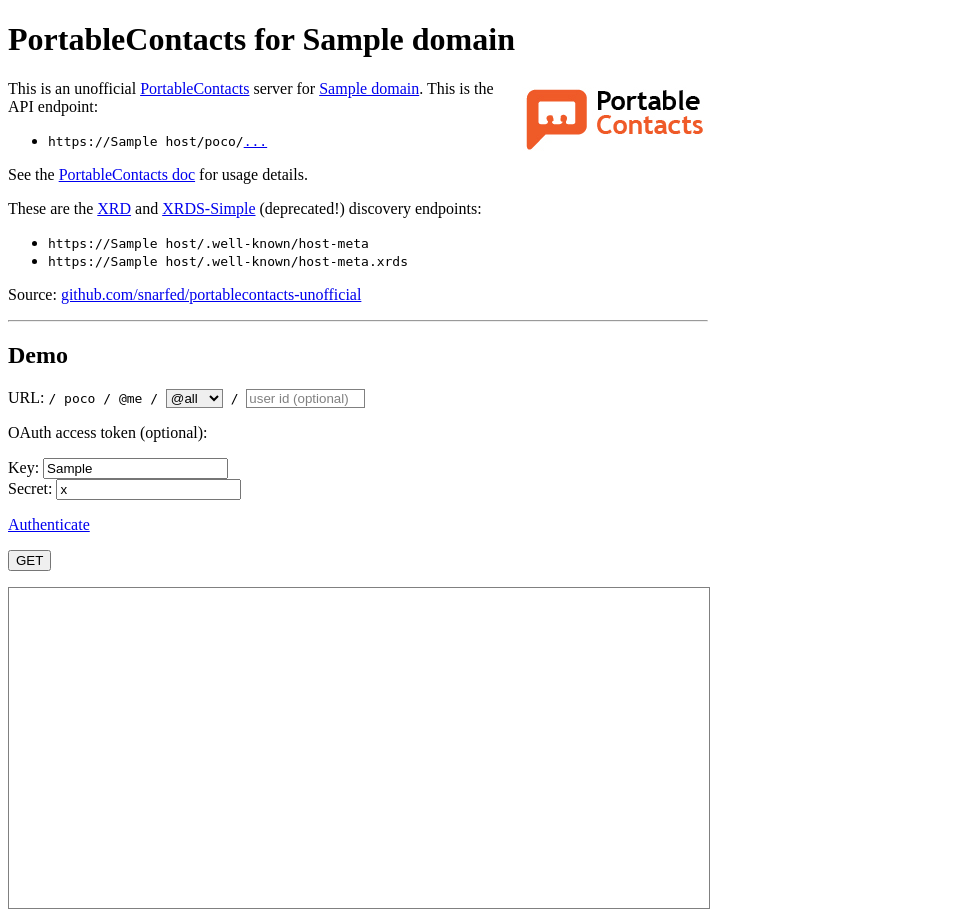
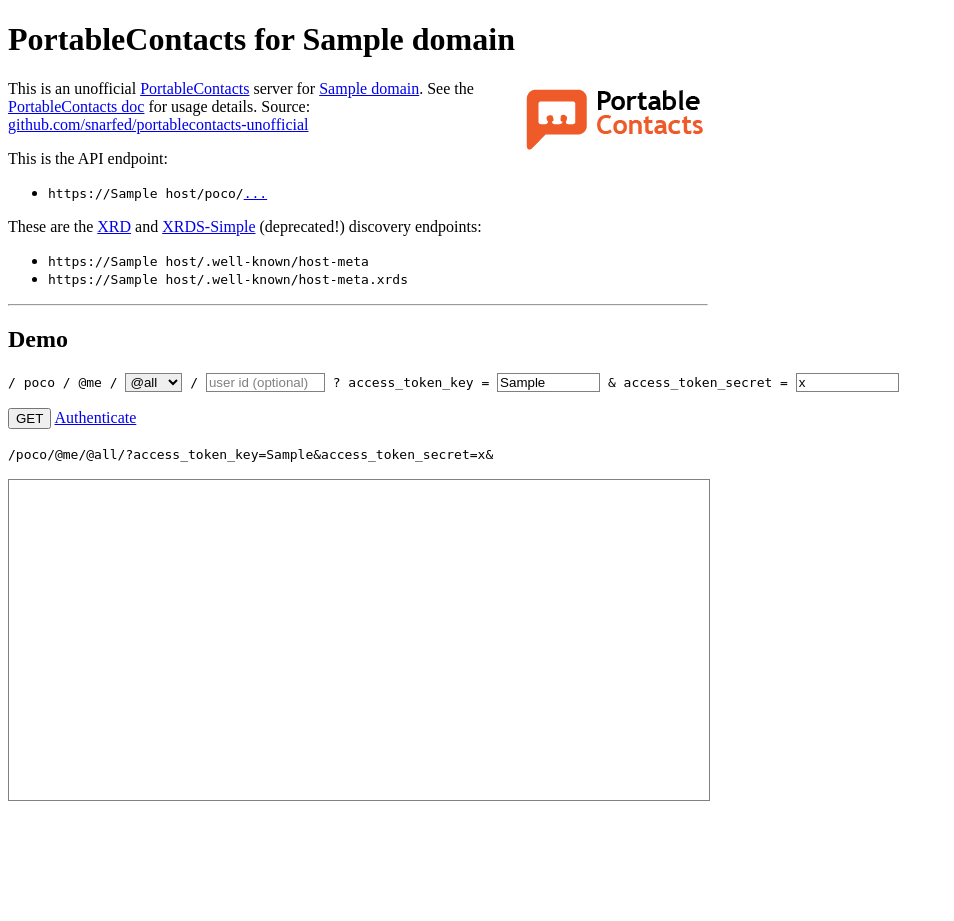
Before and after one commit to snarfed/portablecontacts-unofficial, a Python web app: template templates/twitter_index.html in a window 1280 px wide. Shown: the whole page, without its empty margins (0-954 px from the left). After the commit the page ends 801 px from the top, so only its background shows below. Run offline with Jinja, Linux system fonts and the light colour scheme; the template is opened without the code that fills it: most values are stand-ins (such as "Sample title", 1, 10 or a date in 2020); some libraries are stand-ins or nearby versions.

Commit message:
finished new demo form

```diff
--- a/facebook.py
+++ b/facebook.py
@@ -1,7 +1,5 @@
 #!/usr/bin/python
 """Facebook source class.
-
-STATE: unit tests for new fb stuff, e.g. passing through access_token
 
 NOTE:
 eventually fb will turn phone and address back on. when they do, add scopes:
--- a/static/demo.js
+++ b/static/demo.js
@@ -1,25 +1,14 @@
 /*
- * Minor utilities for the demo form on the front page.
+ * Utilities for the demo form on the front page.
  */
 
 var USER_ID_BLURB = 'user id (optional)';
 var ACCESS_TOKEN_RE = new RegExp('access_token=([^&]+)');
+var OAUTH_INPUT_IDS = ['access_token', 'access_token_key', 'access_token_secret'];
 
-function get_demo_url() {
-  var all_or_self = document.getElementById('all_or_self').value;
-  var url = '/poco/@me/@' + all_or_self;
-
-  var userid_elem = document.getElementById('userid');
-  var userid = userid_elem.value;
-  if (userid_elem.disabled != 'disabled' && userid != USER_ID_BLURB)
-    url += '/' + userid;
-
-  return url;
-}
-
-// the user id field's style depends on @all vs @self, whether the user has
-// entered a value or not, and whether it has focus.
-function update_userid_field() {
+function render_form() {
+  // the user id field's style depends on whether it has a value, and whether it
+  // has focus, and whether @all or @self is selected.
   var all_or_self = document.getElementById('all_or_self').value;
   var userid_elem = document.getElementById('userid');
   var userid = userid_elem.value;
@@ -31,20 +20,50 @@ function update_userid_field() {
     userid_elem.disabled = null;
     userid_elem.style.display = 'inline';
     if (userid == '' || userid == USER_ID_BLURB) {
-
-      userid_elem.value = USER_ID_BLURB;
-      userid_elem.style.color = 'gray';
-    } else {
-      userid_elem.style.color = 'black';
+      if (document.activeElement == userid_elem) {
+        userid_elem.value = '';
+        userid_elem.style.color = 'black';
+      } else {
+        userid_elem.value = USER_ID_BLURB;
+        userid_elem.style.color = 'gray';
+      }
     }
   }
+
+  // the oauth access token field styles depend on whether they have values.
+  var oauth_inputs = new Array();
+  OAUTH_INPUT_IDS.map(function(id) {
+    elem = document.getElementById(id);
+    if (elem)
+      oauth_inputs.push(elem);
+  })
+
+  oauth_inputs.map(function(input) {
+    label = document.getElementById(input.id + '_label');
+    label.style.color = (input.value) ? 'black' : 'gray';
+  });
+
+  // construct URL
+  var url = '/poco/@me/@' + all_or_self + '/';
+  if (userid_elem.disabled != 'disabled' && userid != USER_ID_BLURB)
+    url += userid;
+
+  url += '?'
+  oauth_inputs.map(function(input) {
+    if (input.value)
+      url += input.name + '=' + input.value + '&';
+  })
+
+  document.getElementById('url').innerHTML = url;
 }
+
 
 /* Only used for Facebook's client side OAuth flow, which returns the access
  * token in the URL fragment.
  */
 function access_token_from_fragment() {
+  var input = document.getElementById('access_token');
   var match = window.location.hash.match(ACCESS_TOKEN_RE);
-  if (match)
-    document.getElementById('access_token').value = match[1];
+  if (input && match)
+    input.value = match[1];
 }
--- /dev/null
+++ b/static/style.css
@@ -0,0 +1,21 @@
+/*
+ * Stylesheet for the front page, mostly the demo form.
+ */
+
+body {
+  max-width: 700px;
+}
+
+img#logo {
+  float: right;
+}
+
+select, input[type=text] {
+  border: 1px solid gray;
+}
+
+iframe {
+  width: 100%;
+  min-height: 20em;
+  border: 1px solid gray;
+}
--- a/templates/facebook_index.html
+++ b/templates/facebook_index.html
@@ -1,6 +1,8 @@
 {% extends "index.html" %}
 
-{% block oauth_inputs %}
-<input id="access_token" name="access_token" type="text"
+{% block query_params %}
+<label id="access_token_label" for="access_token">? access_token =</label>
+<input id="access_token" name="access_token" type="text" size="10"
+       onkeyup="render_form()" onchange="render_form()"
        value="{{ access_token }}" />
 {% endblock %}
--- a/templates/index.html
+++ b/templates/index.html
@@ -7,25 +7,27 @@
   <meta http-equiv="X-XRDS-Location"
         content="http://{{ host }}/.well-known/host-meta.xrds" />
   <script type="text/javascript" src="/static/demo.js"></script>
+  <link href="/static/style.css" rel="stylesheet" type="text/css" />
   <title>PortableContacts for {{ domain }}</title>
 </head>
 
-<body style="max-width: 700px"
-      onload="update_userid_field(); access_token_from_fragment();">
+<body onload="render_form(); access_token_from_fragment();">
 <h1>PortableContacts for {{ domain }}</h1>
 
 <a href="http://portablecontacts.net/">
-  <img style="float: right" src="/static/logo_and_name.png" /></a>
+  <img id="logo" src="/static/logo_and_name.png" /></a>
 
 <p>This is an unofficial
   <a href="http://portablecontacts.net/">PortableContacts</a> server
-  for <a href="http://{{ domain }}/">{{ domain }}</a>. This is the API endpoint:</p>
+for <a href="http://{{ domain }}/">{{ domain }}</a>. See
+the <a href="http://wiki.portablecontacts.net/">PortableContacts doc</a> for
+usage details.
+Source: <a href="https://github.com/snarfed/portablecontacts-unofficial">github.com/snarfed/portablecontacts-unofficial</a></p>
+
+<p>This is the API endpoint:</p>
 <ul>
   <li><code>https://{{ host }}/poco/<a href="http://portablecontacts.net/draft-spec.html">...</a></code></li>
 </ul>
-
-<p>See the <a href="http://wiki.portablecontacts.net/">PortableContacts doc</a>
-  for usage details.</p>
 
 <p>These are the
  <a href="http://docs.oasis-open.org/xri/xrd/v1.0/xrd-1.0.html">XRD</a> and
@@ -36,48 +38,34 @@
   <li><code>https://{{ host }}/.well-known/host-meta.xrds</code></li>
 </ul>
 
-<p>Source: <a href="https://github.com/snarfed/portablecontacts-unofficial">github.com/snarfed/portablecontacts-unofficial</a></p>
-
 <hr />
 
 <h2>Demo</h2>
 
-<style type="text/css">
-input#userid { color: gray; }
-select, input#userid { border: 1px solid gray; }
-
-form p code {
-  display: inline;
-  padding: 5px;
-}
-
-iframe {
-  width: 100%;
-  min-height: 20em;
-  border: 1px solid gray;
-}
-</style>
-
-<p>URL: <code>/ poco / @me /
-<select id="all_or_self" name="all_or_self" onchange="update_userid_field()">
+<form id="demo" method="get" target="results">
+<p><nobr><code>
+/ poco / @me /
+<select id="all_or_self" name="all_or_self" onchange="render_form()">
   <option value="all">@all</input>
   <option value="self">@self</input>
-</select> /
+</select>
+/
 <input id="userid" name="userid" type="text" value="user id (optional)" size="12"
-  onfocus="if (this.value == USER_ID_BLURB) {this.value = ''; this.style.color = 'black'}"
-  onblur="update_userid_field()"
-  />
-</code></p>
+  onkeyup="render_form()" onfocus="render_form()" onblur="render_form()" />
+  <!-- onkeyup instead of onkeypress because onkeypress fires *before* the
+       browser adds the character to the input value-->
+{% block query_params %}
+{% endblock %}
+</code></nobr></p>
 
-
-<form id="demo" method="get" target="results">
-<p>OAuth access token (optional):
-{% block oauth_inputs %}
-{% endblock %}
+<p>
+<input type="submit" value="GET"
+       onclick="this.form.action = document.getElementById('url').innerHTML" />
 <a href="{{ auth_url }}">Authenticate</a></p>
-<input type="submit" value="GET" onclick="this.form.action = get_demo_url()" />
 </p>
 </form>
+
+<p><nobr><code id="url"></code></nobr></p>
 
 <iframe name="results">
 </iframe>
--- a/templates/twitter_index.html
+++ b/templates/twitter_index.html
@@ -1,13 +1,12 @@
 {% extends "index.html" %}
 
-{% block oauth_inputs %}
-<p>
-<label for="access_token_key">Key:</label>
-<input id="access_token_key" name="access_token_key" type="text"
+{% block query_params %}
+<label id="access_token_key_label" for="access_token_key">? access_token_key =</label>
+<input id="access_token_key" name="access_token_key" type="text" size="10"
+       onkeyup="render_form()" onchange="render_form()"
        value="{{ access_token_key }}" />
-<br />
-<label for="access_token_secret">Secret:</label>
-<input id="access_token_secret" name="access_token_secret" type="text"
+<label id="access_token_secret_label" for="access_token_secret">& access_token_secret =</label>
+<input id="access_token_secret" name="access_token_secret" type="text" size="10"
+       onkeyup="render_form()" onchange="render_form()"
        value="{{ access_token_secret }}" />
-</p>
 {% endblock %}
--- a/twitter.py
+++ b/twitter.py
@@ -86,8 +86,9 @@ class Twitter(source.Source):
                                  appengine_config.TWITTER_APP_SECRET)
       auth.set_access_token(access_token_key, access_token_secret)
       method = kwargs.get('method', 'GET')
+      headers = kwargs.setdefault('headers', {})
       auth.apply_auth(url, method, headers, {})
-      logging.info('Populated Authorization header: %s',
+      logging.info('Populated Authorization header from access token: %s',
                    headers.get('Authorization'))
 
     return super(Twitter, self).urlfetch(url, **kwargs)
```
